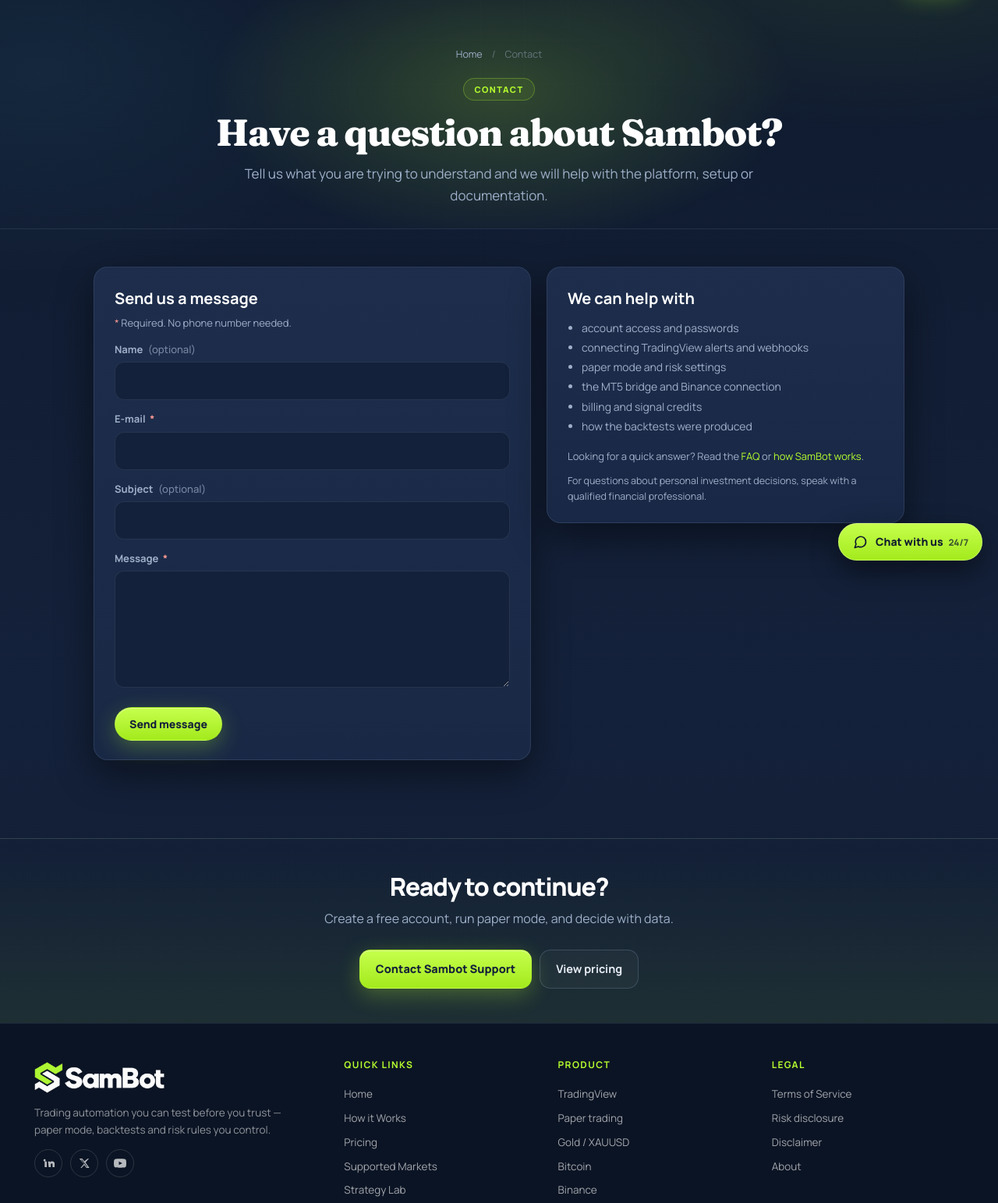
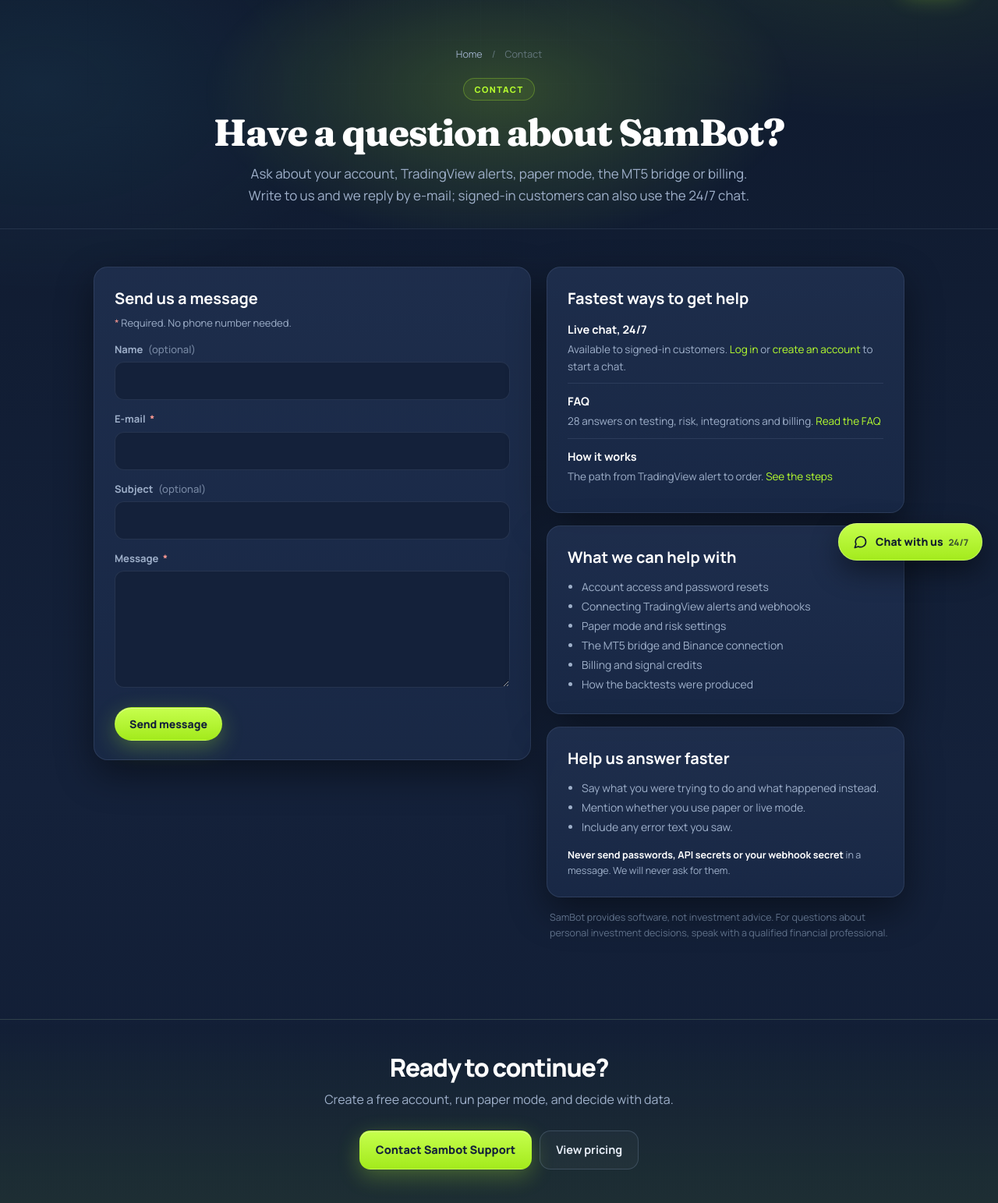
Before and after one commit to Sadamshah083/Tradingbot, a Django app: page /contact/ in a window 1280 px wide. Shown: the part 61-1604 px from the top of the page at 78% size. Run offline with Django 5.2, Linux system fonts and the light colour scheme.

Commit message:
Contact page: fuller support content, help channels, guidance, SamBot spelling
Co-Authored-By: Claude Sonnet 5.5 <noreply@anthropic.com>

```diff
--- a/portal/accounts/views.py
+++ b/portal/accounts/views.py
@@ -201,11 +201,11 @@ SITE_PAGES = {
         "cta_url": "register",
     },
     "contact": {
-        "title": "Have a question about Sambot?",
+        "title": "Have a question about SamBot?",
         "seo_title": "Contact Sambot | Trading Automation Support",
         "meta": "Contact Sambot for questions about accounts, TradingView setup, paper mode, supported integrations and platform functionality.",
         "kicker": "Contact",
-        "lead": "Tell us what you are trying to understand and we will help with the platform, setup or documentation.",
+        "lead": "Ask about your account, TradingView alerts, paper mode, the MT5 bridge or billing. Write to us and we reply by e-mail; signed-in customers can also use the 24/7 chat.",
         "section": "site/sections/contact.html",
         "backtest": False,
         "cta_label": "Contact Sambot Support",
--- a/portal/templates/site/sections/contact.html
+++ b/portal/templates/site/sections/contact.html
@@ -15,6 +15,8 @@
     .c-ok{padding:18px 20px;border-radius:14px;border:1px solid rgba(182,255,46,.5);background:rgba(182,255,46,.08);margin-bottom:16px}
     .c-ok b{display:block;color:#fff;font-size:16px;margin-bottom:4px}
     .c-alert{padding:12px 14px;border-radius:12px;border:1px solid rgba(255,107,98,.5);background:rgba(255,107,98,.08);color:#FFB4AE;margin-bottom:12px;font-size:14px}
+    .c-stack{display:grid;gap:16px}.c-note{margin:0 4px;font-size:12.5px;line-height:1.6}
+    .c-ways{list-style:none;padding:0 !important}.c-ways li{display:grid;gap:2px;padding:10px 0;border-top:1px solid var(--line)}.c-ways li:first-child{border-top:0;padding-top:2px}.c-ways b{color:#fff;font-size:14.5px}.c-ways span{font-size:13.5px;line-height:1.6}.c-ways em{color:var(--lime,#B6FF2E);font-style:normal;font-weight:700}
     .c-side ul{margin:10px 0 0;padding-left:18px;color:var(--muted);font-size:14px;line-height:1.8}
   </style>
   <div class="kicker">Contact</div>
@@ -45,11 +47,25 @@
       </form>
       {% endif %}
     </div>
-    <aside class="panel c-card c-side" aria-label="What we can help with">
-      <h3>We can help with</h3>
-      <ul><li>account access and passwords</li><li>connecting TradingView alerts and webhooks</li><li>paper mode and risk settings</li><li>the MT5 bridge and Binance connection</li><li>billing and signal credits</li><li>how the backtests were produced</li></ul>
-      <p class="muted" style="margin:16px 0 0;font-size:13px">Looking for a quick answer? Read the <a href="{% url 'site_faq' %}">FAQ</a> or <a href="{% url 'site_how' %}">how SamBot works</a>.</p>
-      <p class="muted" style="margin:12px 0 0;font-size:12.5px">For questions about personal investment decisions, speak with a qualified financial professional.</p>
-    </aside>
+    <div class="c-stack">
+      <aside class="panel c-card c-side" aria-label="Fastest ways to get help">
+        <h3>Fastest ways to get help</h3>
+        <ul class="c-ways">
+          <li><b>Live chat, 24/7</b><span>{% if user.is_authenticated %}Use the <em>Chat with us</em> button at the bottom right of any page.{% else %}Available to signed-in customers. <a href="{% url 'login' %}">Log in</a> or <a href="{% url 'register' %}">create an account</a> to start a chat.{% endif %}</span></li>
+          <li><b>FAQ</b><span>28 answers on testing, risk, integrations and billing. <a href="{% url 'site_faq' %}">Read the FAQ</a></span></li>
+          <li><b>How it works</b><span>The path from TradingView alert to order. <a href="{% url 'site_how' %}">See the steps</a></span></li>
+        </ul>
+      </aside>
+      <aside class="panel c-card c-side" aria-label="What we can help with">
+        <h3>What we can help with</h3>
+        <ul><li>Account access and password resets</li><li>Connecting TradingView alerts and webhooks</li><li>Paper mode and risk settings</li><li>The MT5 bridge and Binance connection</li><li>Billing and signal credits</li><li>How the backtests were produced</li></ul>
+      </aside>
+      <aside class="panel c-card c-side" aria-label="Before you write">
+        <h3>Help us answer faster</h3>
+        <ul><li>Say what you were trying to do and what happened instead.</li><li>Mention whether you use paper or live mode.</li><li>Include any error text you saw.</li></ul>
+        <p class="muted" style="margin:14px 0 0;font-size:12.5px"><b style="color:#fff">Never send passwords, API secrets or your webhook secret</b> in a message. We will never ask for them.</p>
+      </aside>
+      <p class="muted c-note">SamBot provides software, not investment advice. For questions about personal investment decisions, speak with a qualified financial professional.</p>
+    </div>
   </div>
 </section>
```
